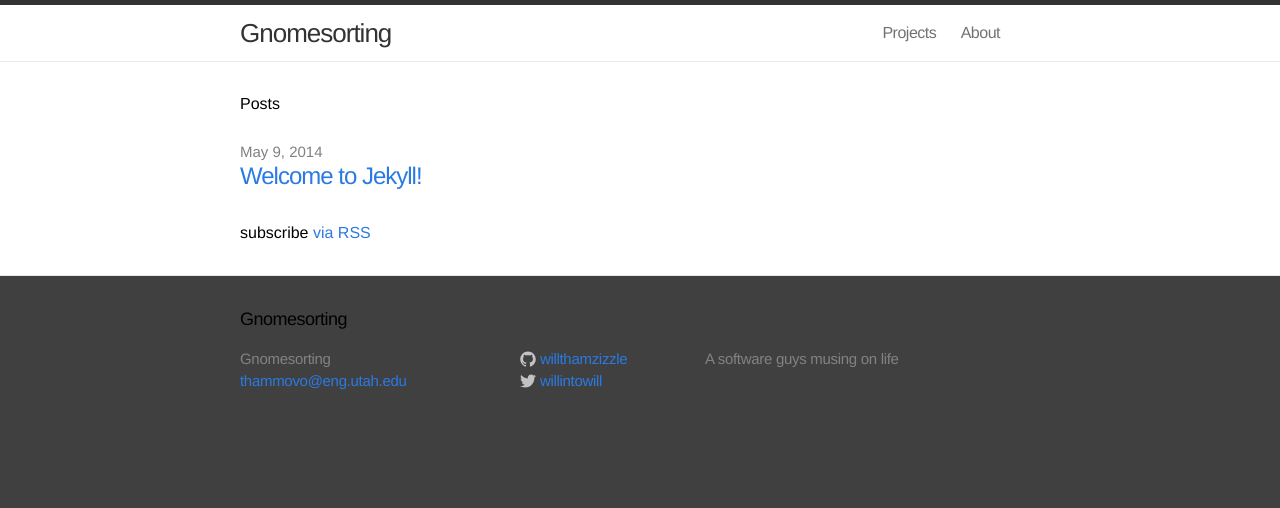
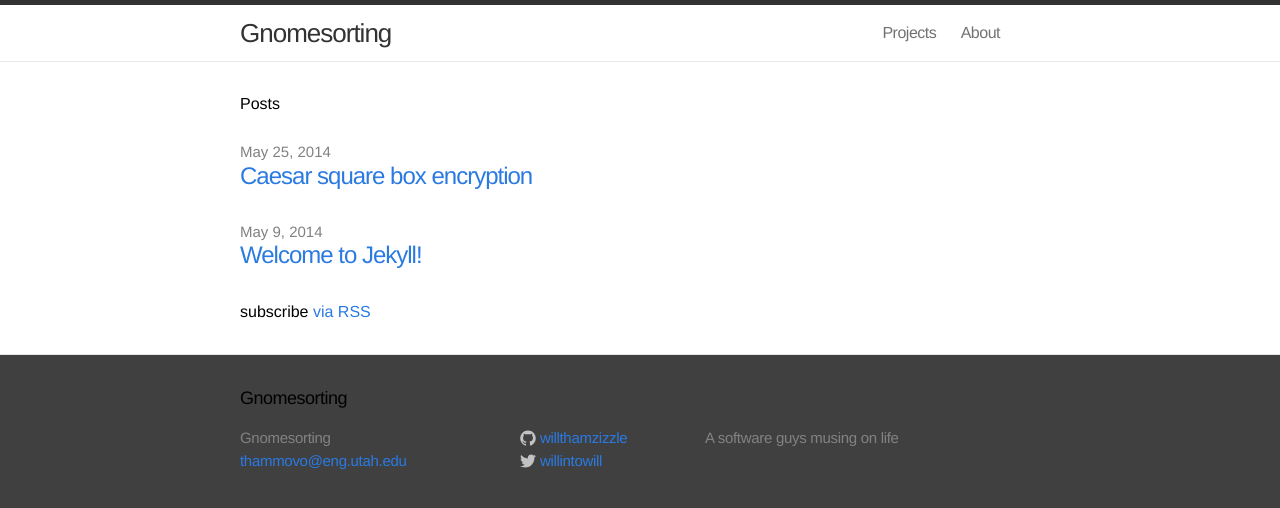
Before and after one commit to willthamzizzle/Gnomesort.github.io, a Jekyll site: the page built from index.html, in a window 1280 px wide. Shown: the top 508 px of the page. Built offline with Jekyll 4.4.1, drawn with Linux system fonts in a browser that asks for light colours; a file with an impossible date is left out.

Commit message:
no message

```diff
--- a/_posts/2014-05-25-caesar-square-box-encryption.markdown
+++ b/_posts/2014-05-25-caesar-square-box-encryption.markdown
@@ -1,8 +1,8 @@
 ---
 layout: post
-title:  "Caesar Square Box Encryption"
-date:   2014-05-025 18:56:17
-categories: code stuff
+title:  "Caesar square box encryption"
+date:   2014-05-25 18:56:17
+categories: code update
 ---
 
-something here
+stuff about that encryption here.
```
